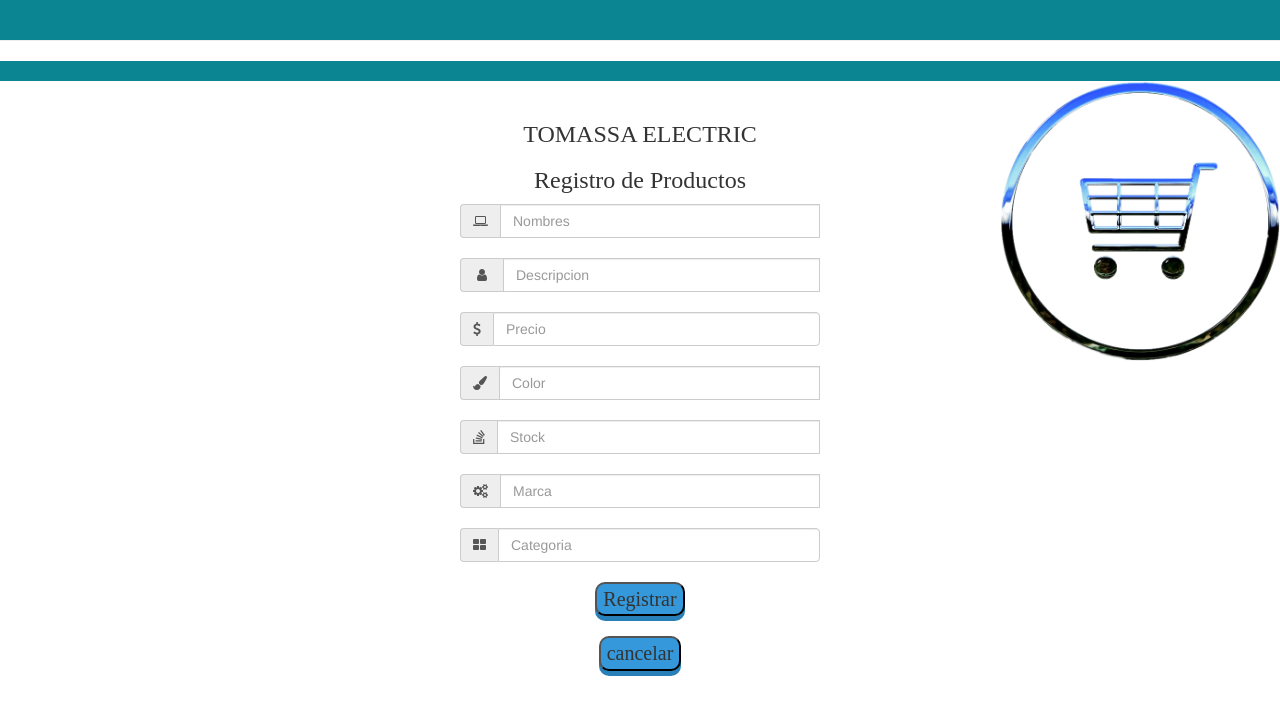
After one commit to jdonaires/CompraVentaV, a PHP site: page /frmProductos.html in a window 1280 px wide. The commit adds this page. Shown: the top 715 px of the page. Run offline with PHP 8.4, Linux system fonts and the light colour scheme; some libraries are stand-ins or nearby versions.

Commit message:
Creacion del formulario para Registrar productos
formulario para registrar los productos y un label en el formulario principal para que cuando se logeen aparezca su nombre

```diff
--- a/DESIGNER/Style/Posiciones.css
+++ b/DESIGNER/Style/Posiciones.css
@@ -53,3 +53,8 @@
   top:  60%;
   left: 13%;
 }
+.posicion_principal{
+  position: absolute;
+  top:  10%;
+  left: 80%;
+}
--- /dev/null
+++ b/DESIGNER/frmProductos.html
@@ -0,0 +1,109 @@
+<!DOCTYPE html>
+<html lang="es">
+  <head>
+    <meta charset="utf-8">
+    <meta http-equiv="X-UA-Compatible" content="IE=edge">
+		<meta name="viewport" content="width=device-width, initial-scale=1">
+		<title>Registro Empleado</title>
+    <link rel="stylesheet" type="text/css" href="Style/bootstrap.min.css">
+		<link rel="shortcut icon" href="imagenes/logo.png"/>
+    <link rel="stylesheet" type="text/css" href="Style/style_sige.css">
+    <link rel="stylesheet" href="https://maxcdn.bootstrapcdn.com/font-awesome/4.4.0/css/font-awesome.min.css">
+	</head>
+	<body>
+    <section class="wrapper">
+			<br>
+			<hr class="featurette-divider">
+		</section>
+		<section class="wrapper">
+			<br>
+		</section>
+    <img src="Imagenes/logo.png" width="280" height="280" align="right"/>
+    <main class="container">
+			<section class="row">
+				<section class="col-sm-4">
+				</section>
+				<section class="col-sm-4">
+					<section id="logeo" class="text-center">
+						<section>
+							<br>
+							<h3 class="letras" >TOMASSA ELECTRIC</h3>
+						</section>
+						<h3 class="letras">Registro de Productos</h3>
+            <form action="?action=registrar" method="post" class="pure-form pure-form-stacked" style="margin-bottom:30px;">
+						<form id="frm" class="form-horizontal" enctype="multipart/form-data">
+							<section class="input-group">
+								<span class="input-group-addon">
+									<i class="fa fa-laptop">
+									</i>
+								</span>
+							<input type="text"  name="nombres" class="form-control" placeholder="Nombres">
+							<br>
+							</section>
+              <br>
+              <section class="input-group">
+								<span class="input-group-addon">
+									<i class="fa fa-user fa-fw">
+									</i>
+								</span>
+							<input type="text"  name="descripcion" class="form-control" placeholder="Descripcion">
+							<br>
+							</section>
+              <br>
+              <section class="input-group">
+                <span class="input-group-addon">
+                  <i class="fa fa-usd">
+                  </i>
+                </span>
+              <input type="text"  name="precio" class="form-control" placeholder="Precio">
+            </section>
+            <br>
+              <section class="input-group">
+								<span class="input-group-addon">
+									<i class="fa fa-paint-brush">
+									</i>
+								</span>
+							<input type="text" name="color" class="form-control" placeholder="Color">
+							<br>
+							</section>
+              <br>
+              <section class="input-group">
+								<span class="input-group-addon">
+									<i class="fa fa-stack-overflow">
+									</i>
+								</span>
+							<input type="text"  name="stock" class="form-control" placeholder="Stock">
+							<br>
+							</section>
+              <br>
+
+              <section class="input-group">
+								<span class="input-group-addon">
+									<i class="fa fa-cogs">
+									</i>
+								</span>
+							<input type="text"  name="marca" class="form-control" placeholder="Marca">
+							<br>
+              </section>
+	            <br>
+              <section class="input-group">
+                <span class="input-group-addon">
+                  <i class="fa fa-th-large">
+                  </i>
+                </span>
+              <input type="text"  name="categoria" class="form-control" placeholder="Categoria">
+            </section>
+            <br>
+            	<input type="submit" value="Registrar" name="registrar" class="boton_azul" >
+            <br><br>
+             <input type="submit" value="cancelar" name="cancelar" class="boton_azul" >
+					</section>
+				</section>
+			</section>
+		</main>
+  </form>
+  </form>
+
+
+	</body>
+</html>
--- a/DESIGNER/frmprincipal.php
+++ b/DESIGNER/frmprincipal.php
@@ -14,12 +14,13 @@
     <ul class="menu">
         <li><a href="#" >  Inicio</a></li>
         <li><a href="frmRegistroEmpleado.php"> <img src="Imagenes/ejecutivo1.png"  width=30% height=30%  >Registro</a></li>
-        <li><a href="frmVentass.php"><img src="Imagenes/logo.png"  width=30% height=30%  > Ventas</a></li>
+        <li><a href="Ventass.php"><img src="Imagenes/logo.png"  width=30% height=30%  > Ventas</a></li>
         <li><a href="#"><img src="Imagenes/compras.png"  width=30% height=30%   >Compras</a></li>
         <li><a href="frmAlmacen.php"><img src="Imagenes/warehouse.png"  width=30% height=30%   >Almacen</a></li>
         <li><a href="frmLogin.php"><img src="Imagenes/salir.png"  width=30% height=30%   >Cerrar Sesión</a></li>
     </ul>
   </div>
+
 
   <div class="posicion_1" id="contenido" style="margin-left: 0px;">
       <p><a target="_blank">
@@ -29,3 +30,6 @@
       <a id="abrir" class="abrir-cerrar" href="javascript:void(0)" onclick="mostrar()" style="display: inline;">BIENVENIDO-INGRESAR AL MENU</a>
       <a id="cerrar" class="abrir-cerrar" href="#" onclick="ocultar()" style="display: none;">Cierra el menu</a>
   </div>
+  <form class="posicion_principal">
+  <label name="hola">ADMIN</label>
+  <img src="imagenes/ejecutivo1.png" width="30" height="30"/>
```
